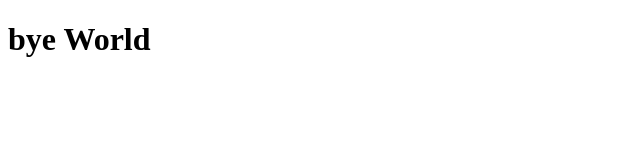
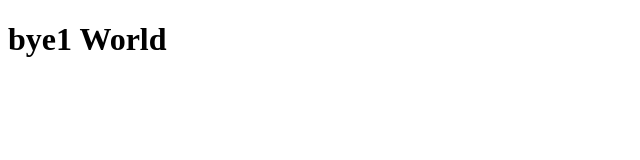
Before and after one commit to mosha99/testvscode, a plain HTML site: page index.html in a window 1280 px wide. Shown: the full height of the page, 0-640 px from the left. Drawn offline with Linux system fonts and the light colour scheme.

Commit message:
v2 change

```diff
--- a/index.html
+++ b/index.html
@@ -7,6 +7,6 @@
     <title>Document</title>
 </head>
 <body>
-    <h1>bye World</h1>
+    <h1>bye1 World</h1>
 </body>
 </html>
```
